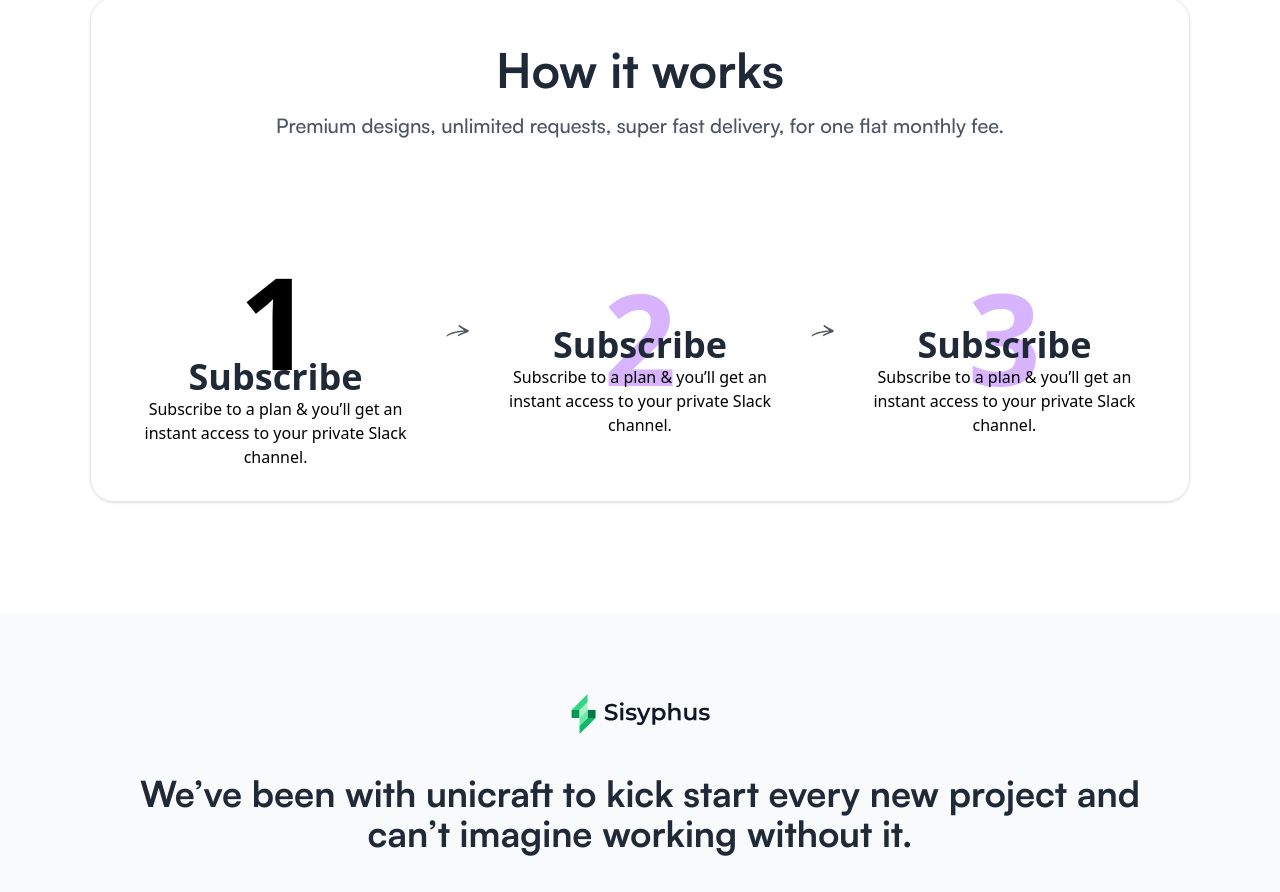
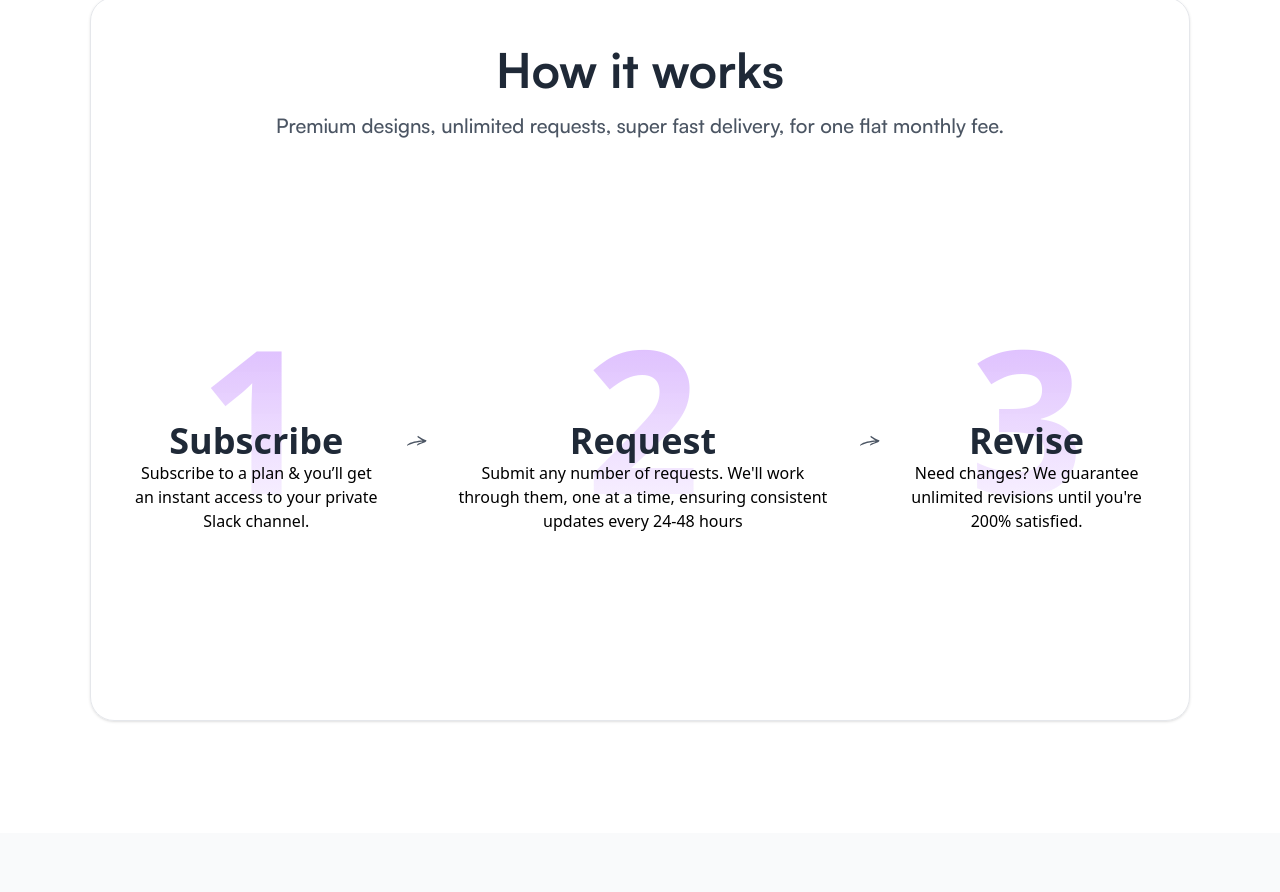
Before and after one commit to iamdpunkr1/UniCraft, a React (Vite) app: page / in a window 1280 px wide. Shown: the part 1446-2338 px from the top of the page. Built offline with nearby package versions, Linux system fonts and the light colour scheme.

Commit message:
fix: 1,2,3 CSS gradient

```diff
--- a/src/components/WorkSection.tsx
+++ b/src/components/WorkSection.tsx
@@ -1,36 +1,52 @@
 
 const WorkSection = () => {
   return (
-    <section className="mx-[90px] mb-28 rounded-3xl shadow border border-gray-200">
+    <section className=" mx-[90px] mb-28 rounded-3xl shadow border border-gray-200">
         <h1 className="mt-[52px] text-center text-gray-800 text-5xl font-satoshi-bold leading-10">How it works</h1>
         <p className="my-4 text-gray-600 text-center font-satoshi-medium text-xl  leading-loose">
             Premium designs, unlimited requests, super fast delivery, for one flat monthly fee.
         </p>
-        <div className="px-[40px] pt-[123px] pb-8 flex justify-center gap-4">
-            <div className="text-center">
-                <h1 className="custom-text relative  p-4  text-9xl text-satoshi-black font-bold leading-10">1</h1>
-                <h2 className=" text-gray-800 text-satoshi-black font-bold text-4xl ">Subscribe</h2>
-                <p className="bg-transparent">Subscribe to a plan & you’ll get an instant access to your private Slack channel.</p>
+
+        <div className=" px-[40px] py-[123px]  flex justify-center items-center gap-4 ">
+
+            <div className="text-center  ">
+                <div className=" text-[200px] text-satoshi-bold font-bold leading-10">
+                  <span className=" only-gradient relative top-8">1</span>
+                </div>
+                <div className="relative bottom-16">
+                  <h2 className=" text-gray-800 text-satoshi-black font-bold text-4xl">Subscribe</h2>
+                  <p className="">Subscribe to a plan & you’ll get an instant access to your private Slack channel.</p>
+                </div>
             </div>
 
             <svg xmlns="http://www.w3.org/2000/svg" width="88" height="92" viewBox="0 0 88 92" fill="none">
             <path d="M66.1672 46.2985C65.0795 48.6782 62.2583 49.015 60.1955 50.1511C55.0722 52.203 49.9576 54.2695 45.0226 56.7821C44.1162 57.2919 44.3098 55.9191 44.5667 55.4366C45.4239 52.5399 48.4334 51.9336 50.7584 50.7392C53.1679 49.6104 55.6319 48.6254 58.1047 47.6622C55.8642 47.6404 53.5973 47.9335 51.3832 48.1119C42.3914 49.279 33.2658 51.1707 25.0448 55.229C24.0459 55.7676 23.0802 56.3696 22.1531 57.0315C21.9525 57.1844 21.5442 57.4575 21.3523 57.1353C21.113 56.1885 21.7906 55.2035 22.2622 54.4279C27.8731 48.4561 46.6048 44.9148 57.5802 44.8729C54.8821 43.187 52.309 41.2789 49.6619 39.5165C48.3279 38.5133 46.7509 37.7231 45.6685 36.4195C45.3675 35.4472 46.1842 34.2383 46.9779 33.7704C47.1522 33.7085 47.2806 33.8377 47.3422 33.9961C53.4741 37.7267 59.4915 41.9908 66.3239 44.2321C67.1387 44.5033 66.4066 45.7651 66.1672 46.3022V46.2985Z" fill="#4B5563"/>
             </svg>
 
-            <div className="text-center">
-                  <h1 className=" relative top-8 z-[-99] text-purple-300  text-9xl text-satoshi-black font-bold leading-10">2</h1>
-                <h2 className="text-gray-800 text-satoshi-black font-bold text-4xl">Subscribe</h2>
-                <p>Subscribe to a plan & you’ll get an instant access to your private Slack channel.</p>
+            <div className="text-center  ">
+                <div className=" text-[200px] text-satoshi-bold font-bold leading-10">
+                  <span className=" only-gradient relative top-8">2</span>
+                </div>
+                <div className="relative bottom-16">
+                  <h2 className=" text-gray-800 text-satoshi-black font-bold text-4xl">Request</h2>
+                  <p className="">
+                  Submit any number of requests. We'll work through them, one at a time, ensuring consistent updates every 24-48 hours
+                  </p>
+                </div>
             </div>
 
             <svg xmlns="http://www.w3.org/2000/svg" width="88" height="92" viewBox="0 0 88 92" fill="none">
             <path d="M66.1672 46.2985C65.0795 48.6782 62.2583 49.015 60.1955 50.1511C55.0722 52.203 49.9576 54.2695 45.0226 56.7821C44.1162 57.2919 44.3098 55.9191 44.5667 55.4366C45.4239 52.5399 48.4334 51.9336 50.7584 50.7392C53.1679 49.6104 55.6319 48.6254 58.1047 47.6622C55.8642 47.6404 53.5973 47.9335 51.3832 48.1119C42.3914 49.279 33.2658 51.1707 25.0448 55.229C24.0459 55.7676 23.0802 56.3696 22.1531 57.0315C21.9525 57.1844 21.5442 57.4575 21.3523 57.1353C21.113 56.1885 21.7906 55.2035 22.2622 54.4279C27.8731 48.4561 46.6048 44.9148 57.5802 44.8729C54.8821 43.187 52.309 41.2789 49.6619 39.5165C48.3279 38.5133 46.7509 37.7231 45.6685 36.4195C45.3675 35.4472 46.1842 34.2383 46.9779 33.7704C47.1522 33.7085 47.2806 33.8377 47.3422 33.9961C53.4741 37.7267 59.4915 41.9908 66.3239 44.2321C67.1387 44.5033 66.4066 45.7651 66.1672 46.3022V46.2985Z" fill="#4B5563"/>
             </svg>
 
-            <div className="text-center">
-                  <h1 className="relative top-8 z-[-99] text-purple-300 text-9xl text-satoshi-black font-bold leading-10">3</h1>
-                <h2 className="text-gray-800 text-satoshi-black font-bold text-4xl">Subscribe</h2>
-                <p>Subscribe to a plan & you’ll get an instant access to your private Slack channel.</p>
+            <div className="text-center  ">
+                <div className=" text-[200px] text-satoshi-bold font-bold leading-10">
+                  <span className=" only-gradient relative top-8">3</span>
+                </div>
+                <div className="relative bottom-16">
+                  <h2 className=" text-gray-800 text-satoshi-black font-bold text-4xl">Revise</h2>
+                  <p className="">Need changes? We guarantee unlimited revisions until you're 200% satisfied.</p>
+                </div>
             </div>
         </div>
     </section>
```
